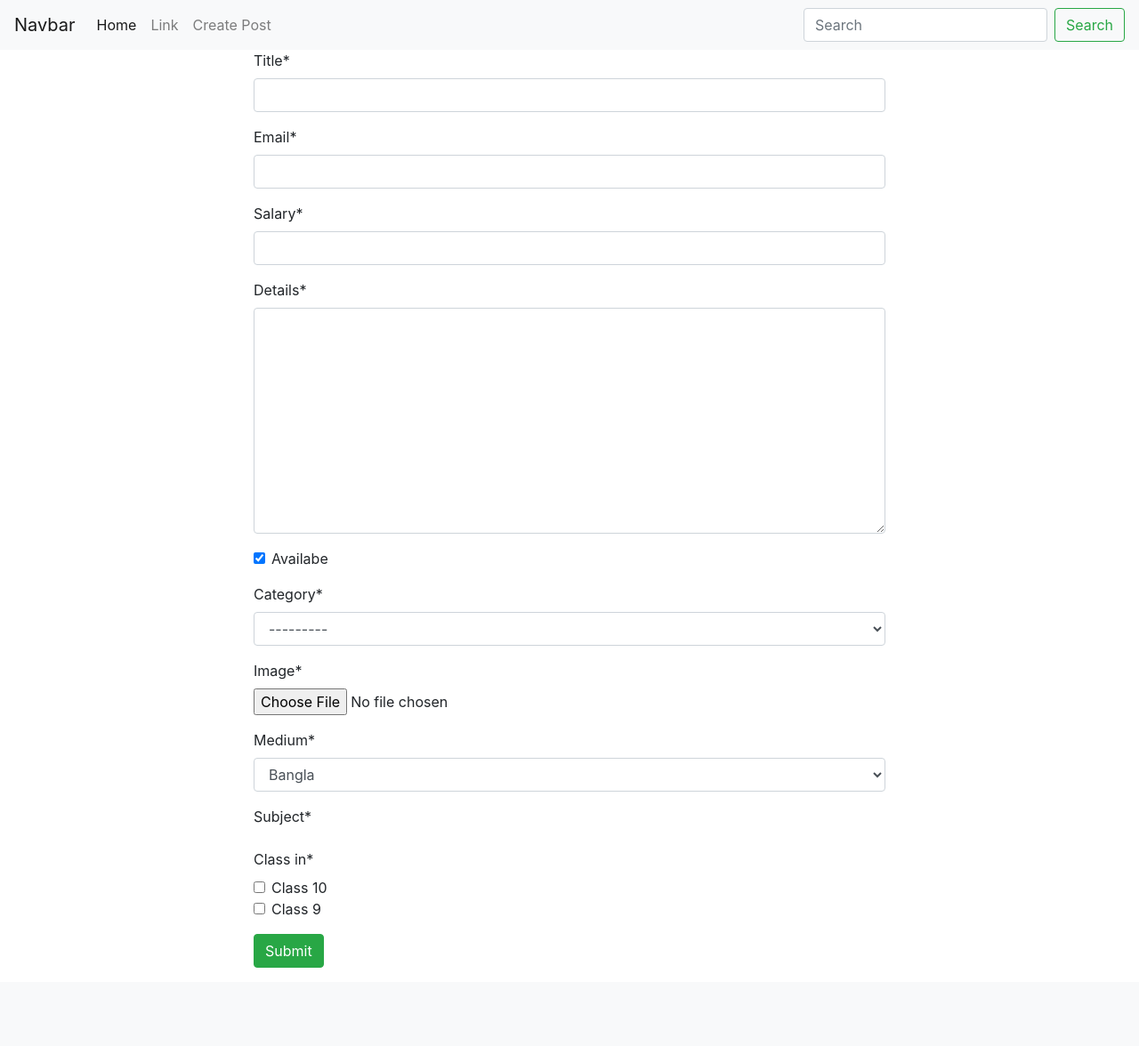
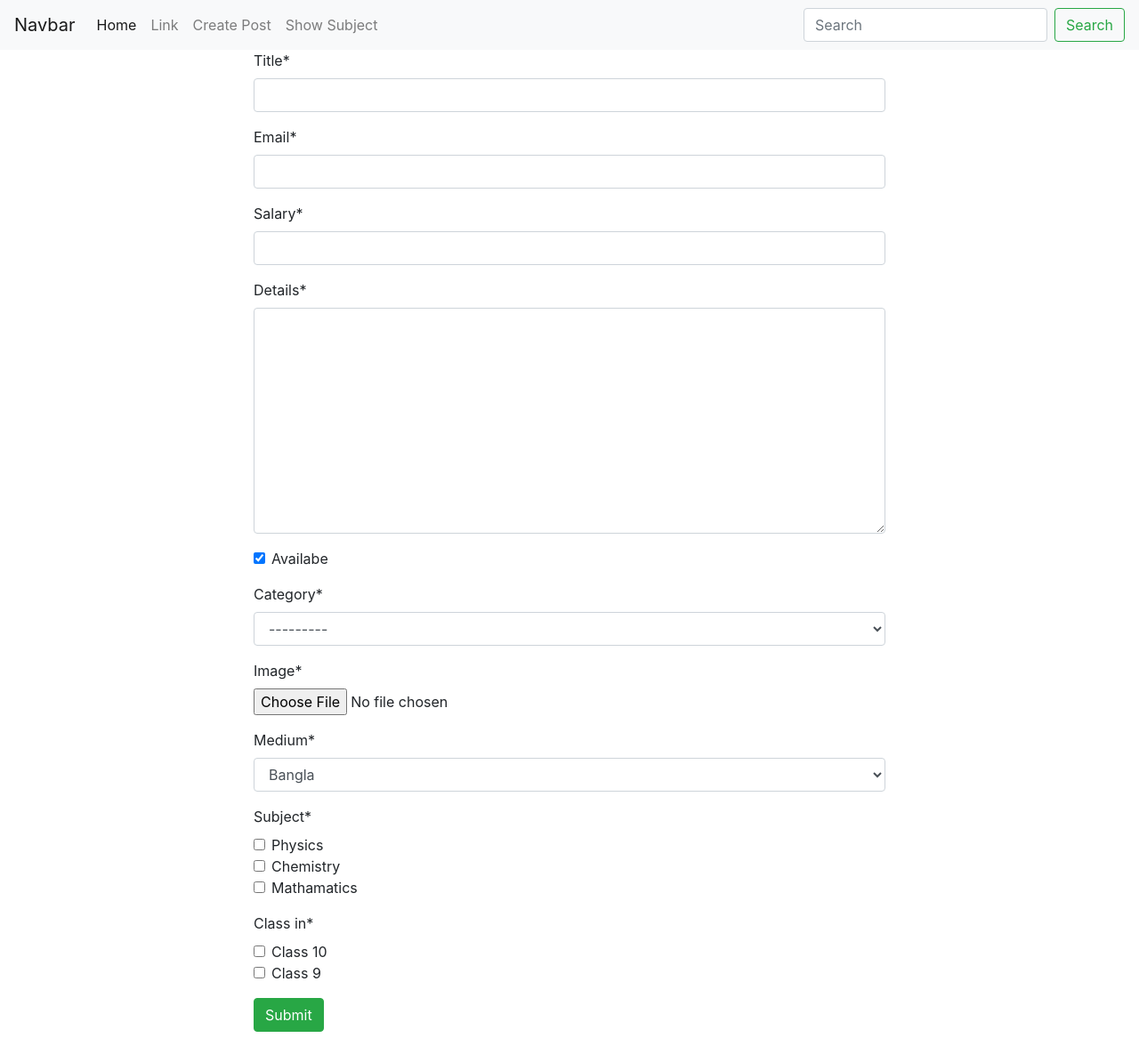
Before and after one commit to Mahfujur51/django-tutorial, a Django app: page /tuition/postcreate/ in a window 1280 px wide. Shown: the whole page at 89% size. Before the commit the page ends 1104 px from the top, so only its background shows below. Run offline with Django 4.2, Linux system fonts and the light colour scheme; data comes from the database, SQL or seed files in the repository; data that the repository does not hold is empty; some libraries are stand-ins or nearby versions.

Commit message:
subject view added

```diff
--- a/templates/index.html
+++ b/templates/index.html
@@ -44,6 +44,9 @@
           <li class="nav-item">
             <a class="nav-link " href="{% url 'postcreate' %}">Create Post</a>
           </li>
+           <li class="nav-item">
+            <a class="nav-link " href="{% url 'subject' %}">Show Subject</a>
+          </li>
         </ul>
         <form class="form-inline my-2 my-lg-0">
           <input
--- a/tuition/models.py
+++ b/tuition/models.py
@@ -52,8 +52,8 @@ class Post(models.Model):
     created_at = models.DateTimeField(default=now)
     image = models.ImageField(default='default.jpg', upload_to='tuition/images')
     medium = MultiSelectField(choices=MY_CHOICES, max_choices=3, max_length=100, default='Bangla')
-    subject = models.ManyToManyField(Subject,related_name='subject_set')
-    class_in = models.ManyToManyField(Class_in,related_name='class_set')
+    subject = models.ManyToManyField(Subject, related_name='subject_set')
+    class_in = models.ManyToManyField(Class_in, related_name='class_set')
 
     def save(self, *args, **kwargs):
         self.slug = slugify(self.title)
--- a/tuition/urls.py
+++ b/tuition/urls.py
@@ -1,10 +1,11 @@
 from django.contrib import admin
 from django.urls import path
 
-from .views import contact, postview, postcreate
+from .views import contact, postview, postcreate, subjectview
 
 urlpatterns = [
     path('contact/', contact, name='contact'),
     path('post/', postview, name="postview"),
-    path('postcreate/', postcreate, name='postcreate')
+    path('postcreate/', postcreate, name='postcreate'),
+    path('subject/', subjectview, name='subject'),
 ]
--- a/tuition/views.py
+++ b/tuition/views.py
@@ -1,7 +1,8 @@
+from django.http import HttpResponse
 from django.shortcuts import render
 
-from .forms import ContactForm,PostForm
-from .models import Contact, Post
+from .forms import ContactForm, PostForm
+from .models import Contact, Post, Subject
 
 
 # Create your views here.
@@ -26,6 +27,13 @@ def postview(request):
     return render(request, 'tuition/postview.html', {'post': post})
 
 
+def subjectview(request):
+    subject = Subject.objects.get(name="Physics")
+    post = subject.subject_set.all()
+
+    return render(request, 'tuition/subject/subjectview.html', {'subject': subject, 'post': post})
+
+
 def postcreate(request):
     if request.method == 'POST':
         form = PostForm(request.POST, request.FILES)
@@ -33,6 +41,15 @@ def postcreate(request):
             obj = form.save(commit=False)
             obj.user = request.user
             obj.save()
+            sub = form.cleaned_data['subject']
+            for i in sub:
+                obj.subject.add(i)
+                obj.save()
+            class_in = form.cleaned_data['class_in']
+            for i in class_in:
+                obj.class_in.add(i)
+                obj.save()
+            return HttpResponse("Data Save Successfully!!")
     else:
         form = PostForm()
     return render(request, 'tuition/postcrate.html', {'form': form})
```
Also changed, not shown: templates/tuition/subject/subjectview.html (added, +16 -0 lines), db.sqlite3, media/tuition/images/default_ueWUzWh.jpg (added), media/tuition/images/pexels-photo-1536619_u7soO0m.jpeg (added).
